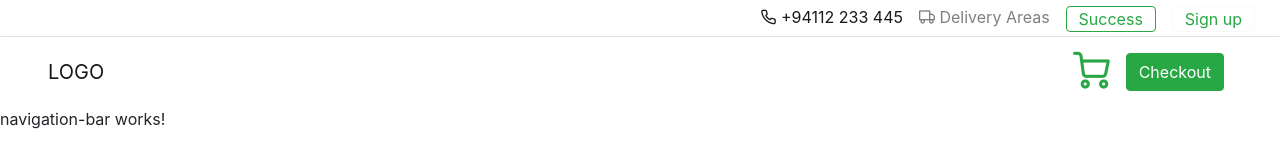
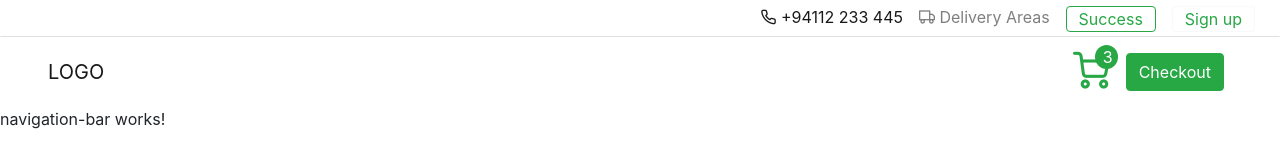
Before and after one commit to JeewanthaLahiru/Shopping-Cart-Project-with-Angular, an Angular app in the folder shopping-cart/: page / in a window 1280 px wide. Shown: the top 160 px of the page. Built offline with nearby package versions, Linux system fonts and the light colour scheme.

Commit message:
bottom navigation checkout area

```diff
--- a/shopping-cart/src/app/components/headerArea/bottom-header/bottom-header.component.html
+++ b/shopping-cart/src/app/components/headerArea/bottom-header/bottom-header.component.html
@@ -17,8 +17,11 @@
 
             <div class="collapse navbar-collapse" id="navbarSupportedContent">
               <ul class="navbar-nav ml-auto">
-                <li class="nav-item active">
+                <li class="nav-item notification-btn">
                   <a class="nav-link" href="#"> <i class="feather icon-shopping-cart text-success" ></i> </a>
+                  <div class="notification-count p-0 bg-success">
+                      <span class="text-white pl-2 text-center " > 3 </span>
+                  </div>
                 </li>
                 <li class="nav-item">
                   <a class="nav-link" href="#">
--- a/shopping-cart/src/app/components/headerArea/bottom-header/bottom-header.component.scss
+++ b/shopping-cart/src/app/components/headerArea/bottom-header/bottom-header.component.scss
@@ -1,7 +1,20 @@
 .bottom-header{
     #navbarSupportedContent{
-        i{
-            font-size: 2.3em;
+        .notification-btn{
+            position: relative;
+
+            i{
+                font-size: 2.3em;
+            }
+
+            .notification-count{
+                position: absolute;
+                top: 0;
+                right: 0;
+                padding: 5px 10px;
+                width: 23px;
+                border-radius: 50%;
+            }
         }
     }
 }
```
